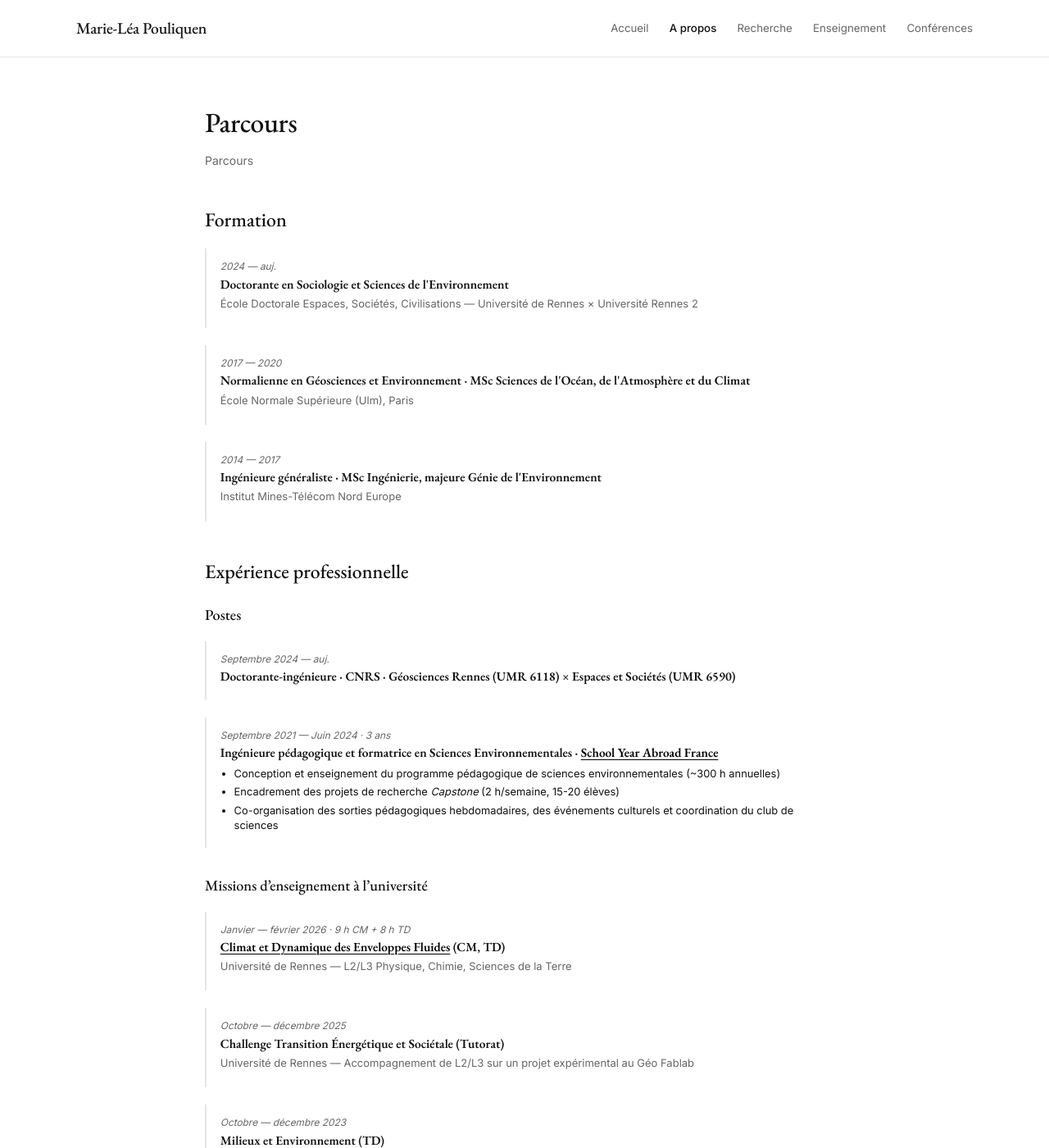
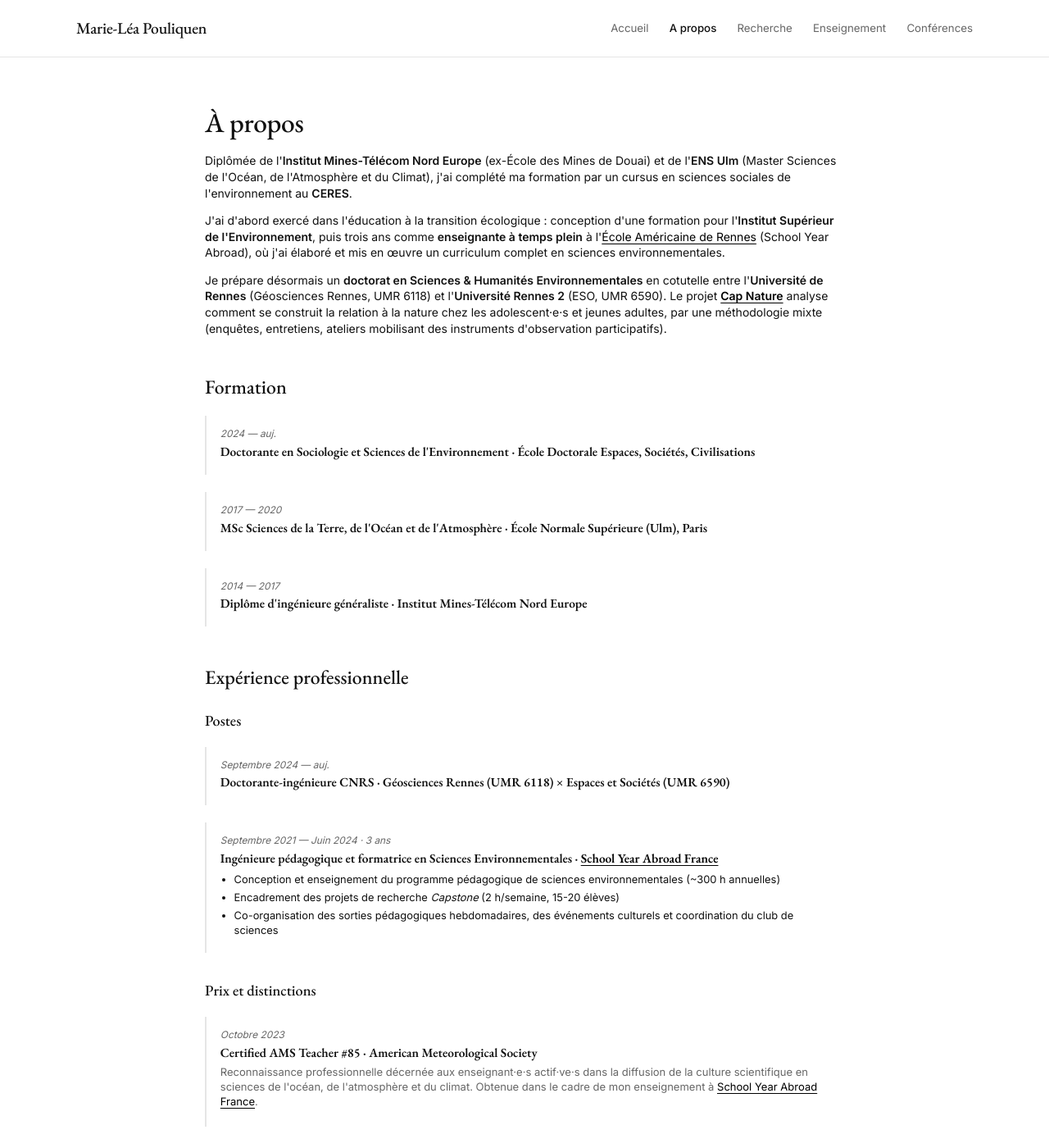
Before and after one commit to marieleapouliquen/marieleapouliquen.github.io, a Jekyll site: the page built from _pages/about.md, in a window 1280 px wide and 1400 px high. Shown: the whole window at 82% size. Built offline with Jekyll 4.4.1, drawn with Linux system fonts in a browser that asks for light colours; some of the changed text lies outside the part shown.

Commit message:
Update about.md

```diff
--- a/_pages/about.md
+++ b/_pages/about.md
@@ -6,11 +6,16 @@ description: Parcours
 body_class: page-accordion
 ---
 
-<div class="cv-header">
-  <div class="cv-header-text">
-    <h1>Parcours</h1>
-    <p style="color: var(--color-muted); margin: 0;">Parcours</p>
-  </div>
+# À propos
+
+<div class="about-narrative">
+
+<p>Diplômée de l'<strong>Institut Mines-Télécom Nord Europe</strong> (ex-École des Mines de Douai) et de l'<strong>ENS Ulm</strong> (Master Sciences de l'Océan, de l'Atmosphère et du Climat), j'ai complété ma formation par un cursus en sciences sociales de l'environnement au <strong>CERES</strong>.</p>
+
+<p>J'ai d'abord exercé dans l'éducation à la transition écologique : conception d'une formation pour l'<strong>Institut Supérieur de l'Environnement</strong>, puis trois ans comme <strong>enseignante à temps plein</strong> à l'<a href="{{ '/sya/' | relative_url }}">École Américaine de Rennes</a> (School Year Abroad), où j'ai élaboré et mis en œuvre un curriculum complet en sciences environnementales.</p>
+
+<p>Je prépare désormais un <strong>doctorat en Sciences &amp; Humanités Environnementales</strong> en cotutelle entre l'<strong>Université de Rennes</strong> (Géosciences Rennes, UMR 6118) et l'<strong>Université Rennes 2</strong> (ESO, UMR 6590). Le projet <a href="{{ '/recherche/' | relative_url }}"><strong>Cap Nature</strong></a> analyse comment se construit la relation à la nature chez les adolescent·e·s et jeunes adultes, par une méthodologie mixte (enquêtes, entretiens, ateliers mobilisant des instruments d'observation participatifs).</p>
+
 </div>
 
 ## Formation
@@ -19,20 +24,17 @@ body_class: page-accordion
 
 <div class="job-entry">
   <p class="job-period"><em>2024 — auj.</em></p>
-  <h4>Doctorante en Sociologie et Sciences de l'Environnement</h4>
-  <p>École Doctorale Espaces, Sociétés, Civilisations — Université de Rennes × Université Rennes 2</p>
+  <h4>Doctorante en Sociologie et Sciences de l'Environnement · École Doctorale Espaces, Sociétés, Civilisations</h4>
 </div>
 
 <div class="job-entry">
   <p class="job-period"><em>2017 — 2020</em></p>
-  <h4>Normalienne en Géosciences et Environnement · MSc Sciences de l'Océan, de l'Atmosphère et du Climat</h4>
-  <p>École Normale Supérieure (Ulm), Paris</p>
+  <h4>MSc Sciences de la Terre, de l'Océan et de l'Atmosphère · École Normale Supérieure (Ulm), Paris</h4>
 </div>
 
 <div class="job-entry">
   <p class="job-period"><em>2014 — 2017</em></p>
-  <h4>Ingénieure généraliste · MSc Ingénierie, majeure Génie de l'Environnement</h4>
-  <p>Institut Mines-Télécom Nord Europe</p>
+  <h4>Diplôme d'ingénieure généraliste · Institut Mines-Télécom Nord Europe</h4>
 </div>
 
 </div>
@@ -45,7 +47,7 @@ body_class: page-accordion
 
 <div class="job-entry">
   <p class="job-period"><em>Septembre 2024 — auj.</em></p>
-  <h4>Doctorante-ingénieure · CNRS · Géosciences Rennes (UMR 6118) × Espaces et Sociétés (UMR 6590)</h4>
+  <h4>Doctorante-ingénieure CNRS · Géosciences Rennes (UMR 6118) × Espaces et Sociétés (UMR 6590)</h4>
 </div>
 
 <div class="job-entry">
@@ -60,37 +62,7 @@ body_class: page-accordion
 
 </div>
 
-### Missions d'enseignement à l'université
-
-<div class="job-list">
-
-<div class="job-entry">
-  <p class="job-period"><em>Janvier — février 2026 · 9 h CM + 8 h TD</em></p>
-  <h4><a href="{{ '/cours-climat-rennes/' | relative_url }}">Climat et Dynamique des Enveloppes Fluides</a> (CM, TD)</h4>
-  <p>Université de Rennes — L2/L3 Physique, Chimie, Sciences de la Terre</p>
-</div>
-
-<div class="job-entry">
-  <p class="job-period"><em>Octobre — décembre 2025</em></p>
-  <h4>Challenge Transition Énergétique et Sociétale (Tutorat)</h4>
-  <p>Université de Rennes — Accompagnement de L2/L3 sur un projet expérimental au Géo Fablab</p>
-</div>
-
-<div class="job-entry">
-  <p class="job-period"><em>Octobre — décembre 2023</em></p>
-  <h4>Milieux et Environnement (TD)</h4>
-  <p>Université Rennes 2 — L1 Géographie</p>
-</div>
-
-<div class="job-entry">
-  <p class="job-period"><em>Octobre 2020 — février 2021</em></p>
-  <h4>Processus du Système Climatique (CM)</h4>
-  <p>Institut Supérieur de l'Environnement, Versailles — Bachelor 2</p>
-</div>
-
-</div>
-
-## Prix et distinctions
+### Prix et distinctions
 
 <div class="job-list">
 
```
